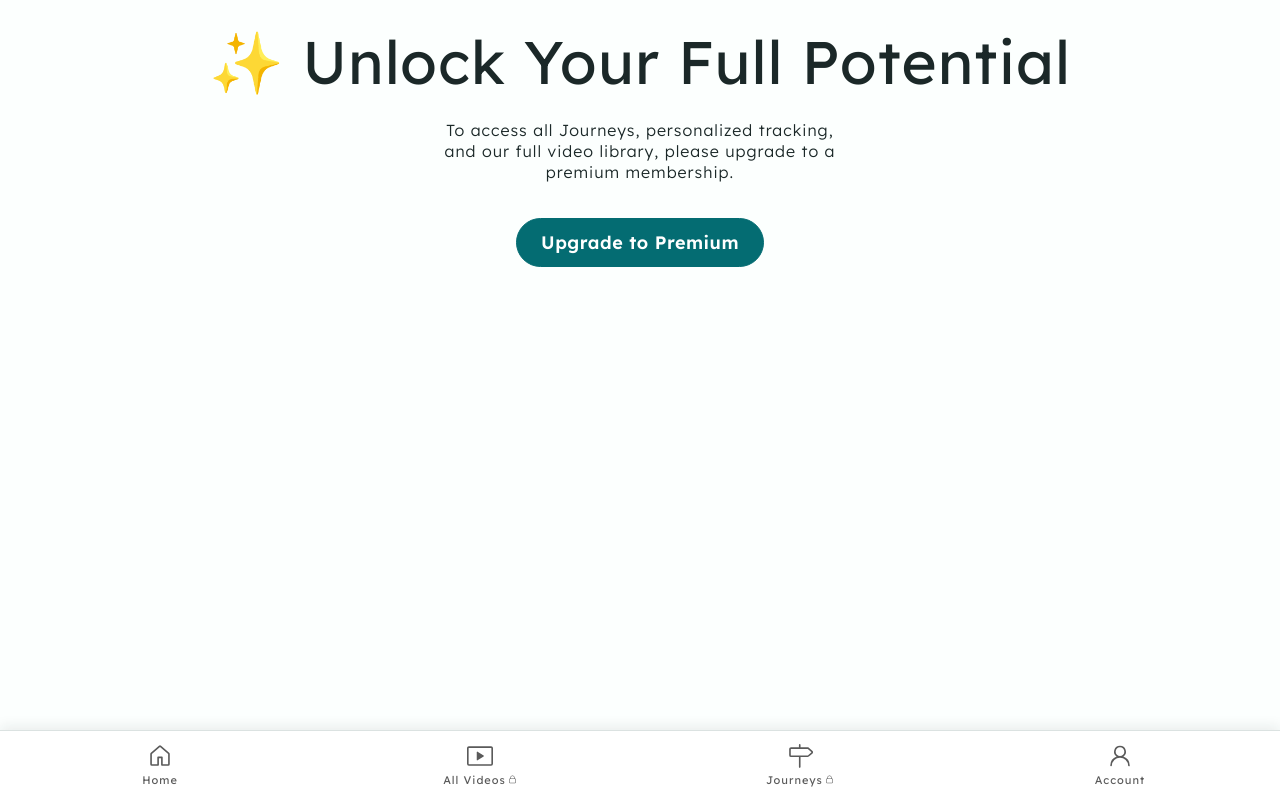
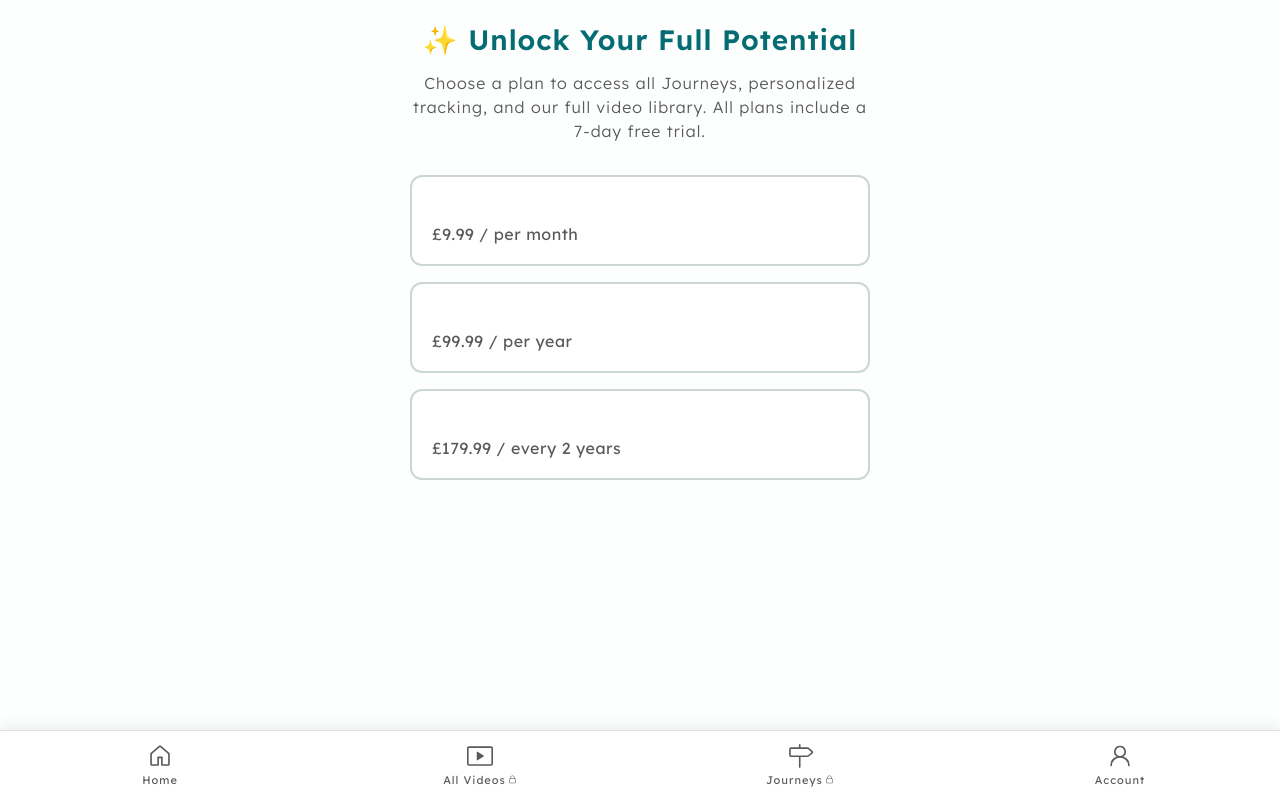
Before and after one commit to declanharrop/journeys, a Next.js app: page /subscribe in a window 1280 px wide. Built offline with nearby package versions, Linux system fonts and the light colour scheme; no server answers.

Commit message:
added stuff

```diff
--- a/package.json
+++ b/package.json
@@ -19,7 +19,8 @@
     "next-sanity": "^11.6.2",
     "react": "19.2.0",
     "react-dom": "19.2.0",
-    "react-icons": "^5.5.0"
+    "react-icons": "^5.5.0",
+    "stripe": "^19.3.0"
   },
   "devDependencies": {
     "babel-plugin-react-compiler": "1.0.0",
--- a/src/app/(app)/subscribe/page.js
+++ b/src/app/(app)/subscribe/page.js
@@ -1,28 +1,91 @@
-// journeys/app/src/app/(app)/subscribe/page.js
 'use client';
 
+import { useState } from 'react';
+import { useRouter } from 'next/navigation';
+import styles from '@/styles/pages/subscribe/subscribePage.module.css'; // Use your path
+
+// 1. Paste your Price IDs from your Stripe dashboard here
+const plans = [
+  {
+    name: 'Monthly',
+    price: '£9.99',
+    duration: 'per month',
+    priceId: 'price_1SQScqIlcUDYS9QKfEdD30Ym',
+  },
+  {
+    name: 'Yearly',
+    price: '£99.99',
+    duration: 'per year',
+    priceId: 'price_1SQSdBIlcUDYS9QKU23n5Too',
+  },
+  {
+    name: '2 Years',
+    price: '£179.99',
+    duration: 'every 2 years',
+    priceId: 'price_1SQSdoIlcUDYS9QKBY2iNDfB',
+  },
+];
+
 export default function SubscribePage() {
+  const router = useRouter();
+  const [loading, setLoading] = useState(false);
+  const [error, setError] = useState(null);
+
+  const handleSubscribe = async (priceId) => {
+    setLoading(true);
+    setError(null);
+
+    try {
+      // 2. Call your API route
+      const response = await fetch('/api/checkout', {
+        method: 'POST',
+        headers: {
+          'Content-Type': 'application/json',
+        },
+        body: JSON.stringify({ priceId: priceId }),
+      });
+
+      const data = await response.json();
+
+      if (!response.ok) {
+        throw new Error(data.error || 'Something went wrong');
+      }
+
+      // 3. Redirect to Stripe Checkout
+      if (data.url) {
+        router.push(data.url);
+      }
+    } catch (err) {
+      setError(err.message);
+      setLoading(false);
+    }
+  };
+
   return (
-    <main style={{ padding: '20px', paddingBottom: '100px', textAlign: 'center' }}>
-      <h1>✨ Unlock Your Full Potential</h1>
-      <p style={{ maxWidth: '400px', margin: '16px auto' }}>
-        To access all Journeys, personalized tracking, and our full video library,
-        please upgrade to a premium membership.
+    <main className={styles.container}>
+      <h1 className={styles.title}>✨ Unlock Your Full Potential</h1>
+      <p className={styles.subtitle}>
+        Choose a plan to access all Journeys, personalized tracking, and our
+        full video library. All plans include a 7-day free trial.
       </p>
 
-      {/* This is where your Stripe "Upgrade" button will go.
-        For now, it's a placeholder.
-      */}
-      <button
-        style={{
-          padding: '12px 24px',
-          fontSize: '1.8rem',
-          marginTop: '20px'
-        }}
-        onClick={() => alert('Stripe Checkout will go here!')}
-      >
-        Upgrade to Premium
-      </button>
+      <div className={styles.planGrid}>
+        {plans.map((plan) => (
+          <button
+            key={plan.priceId}
+            className={`${styles.planButton} ${loading ? styles.loading : ''}`}
+            onClick={() => handleSubscribe(plan.priceId)}
+            disabled={loading}
+          >
+            {plan.name}
+            <span className={styles.planDuration}>
+              {plan.price} / {plan.duration}
+            </span>
+          </button>
+        ))}
+      </div>
+
+      {error && <p className={styles.error}>{error}</p>}
     </main>
   );
 }
--- /dev/null
+++ b/src/app/api/checkout/route.js
@@ -0,0 +1,99 @@
+import { NextResponse } from 'next/server';
+import { getServerSession } from 'next-auth';
+import { authOptions } from '@/lib/authOptions';
+import { serverClient } from '@/lib/sanity.server';
+import { groq } from 'next-sanity';
+import { Stripe } from 'stripe';
+
+const stripe = new Stripe(process.env.STRIPE_SECRET_KEY);
+
+const PLAN_CONFIG = {
+  'price_1SQScqIlcUDYS9QKfEdD30Ym': {
+    trialDays: 5,
+  },
+  'price_1SQSdBIlcUDYS9QKU23n5Too': {
+    trialDays: 0, // No trial
+  },
+  'price_1SQSdoIlcUDYS9QKBY2iNDfB': {
+    trialDays: 0, // No trial
+  },
+};
+
+export async function POST(request) {
+  try {
+    const session = await getServerSession(authOptions);
+    if (!session?.user) {
+      return NextResponse.json({ error: 'Unauthorized' }, { status: 401 });
+    }
+
+    const { priceId } = await request.json(); // e.g., 'price_1P...'
+
+    const plan = PLAN_CONFIG[priceId];
+
+    if (!plan) {
+      // This stops a user from sending a fake priceId
+      return NextResponse.json({ error: 'Plan not found' }, { status: 404 });
+    }
+
+    // Get the trial days. Default to 0 if not specified.
+    const trialPeriodDays = plan.trialDays || 0;
+
+    const auth0Id = session.user.auth0Id;
+
+    // 1. Get the user's Sanity document
+    const user = await serverClient.fetch(
+      groq`*[_type == "user" && auth0Id == $auth0Id][0]{
+        _id,
+        email,
+        stripeCustomerId
+      }`,
+      { auth0Id },
+      { cache: 'no-store' }
+    );
+
+    let stripeCustomerId = user.stripeCustomerId;
+
+    // 2. If they don't have a Stripe ID, create one
+    if (!stripeCustomerId) {
+      const customer = await stripe.customers.create({
+        email: user.email,
+        metadata: {
+          auth0Id: auth0Id, // Link Stripe customer to Auth0 ID
+          sanityId: user._id, // Link to Sanity _id
+        },
+      });
+      stripeCustomerId = customer.id;
+
+      // 3. Save the new Customer ID to their Sanity document
+      await serverClient
+        .patch(user._id)
+        .set({ stripeCustomerId: stripeCustomerId })
+        .commit();
+    }
+
+    // 4. Create the Stripe Checkout Session
+    const checkoutSession = await stripe.checkout.sessions.create({
+      payment_method_types: ['card'],
+      mode: 'subscription',
+      customer: stripeCustomerId,
+      line_items: [
+        {
+          price: priceId,
+          quantity: 1,
+        },
+      ],
+      allow_promotion_codes: true,
+      subscription_data: trialPeriodDays > 0 ? {
+        trial_period_days: trialPeriodDays,
+      } : {},
+      success_url: `${process.env.NEXTAUTH_URL}/account?session_id={CHECKOUT_SESSION_ID}`,
+      cancel_url: `${process.env.NEXTAUTH_URL}/subscribe`,
+    });
+
+    return NextResponse.json({ url: checkoutSession.url });
+
+  } catch (error) {
+    console.error('Error creating Stripe checkout session:', error);
+    return NextResponse.json({ error: 'Internal Server Error' }, { status: 500 });
+  }
+}
--- /dev/null
+++ b/src/styles/pages/subscribe/subscribePage.module.css
@@ -0,0 +1,65 @@
+/* journeys/app/src/app/styles/pages/subscribe/subscribePage.module.css */
+.container {
+  padding: 20px;
+  max-width: 500px;
+  margin: 0 auto;
+  text-align: center;
+}
+
+.title {
+  font-size: 2.8rem;
+  font-weight: 600;
+  color: var(--color-primary);
+  margin-bottom: 12px;
+}
+
+.subtitle {
+  font-size: 1.6rem;
+  color: var(--color-text-muted);
+  line-height: 1.5;
+  margin-bottom: 32px;
+}
+
+.planGrid {
+  display: grid;
+  grid-template-columns: 1fr;
+  gap: 16px;
+}
+
+.planButton {
+  font-family: inherit;
+  width: 100%;
+  padding: 20px;
+  font-size: 1.8rem;
+  font-weight: 600;
+  text-align: left;
+  background-color: var(--color-white);
+  border: 2px solid var(--color-border);
+  border-radius: 12px;
+  cursor: pointer;
+  transition: all 0.2s ease-in-out;
+}
+
+.planButton:hover {
+  border-color: var(--color-primary);
+  transform: translateY(-2px);
+  box-shadow: var(--shadow-md);
+}
+
+.planButton.loading {
+  background-color: var(--color-border);
+  cursor: not-allowed;
+}
+
+.planDuration {
+  display: block;
+  font-size: 1.6rem;
+  font-weight: 400;
+  color: var(--color-text-muted);
+  margin-top: 4px;
+}
+
+.error {
+  color: var(--color-error);
+  margin-top: 20px;
+}
```
Also changed, not shown: src/app/api/webhooks/stripe/route.js (added, +58 -0 lines), 1 other file (tests, documents, lock files or other folders).
